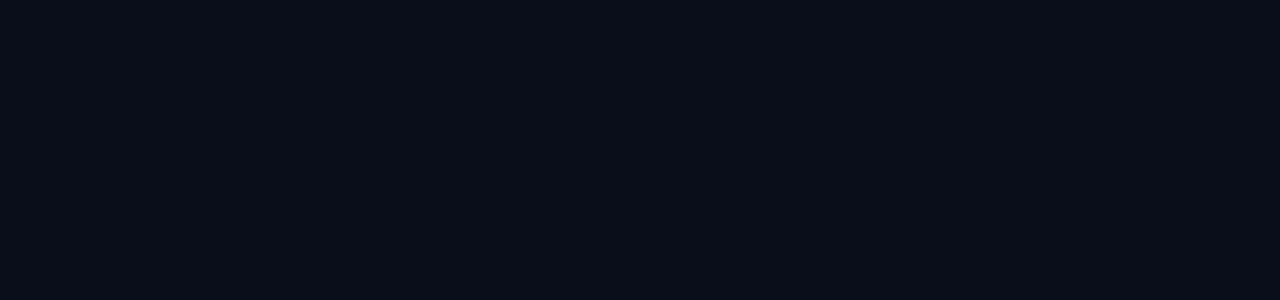
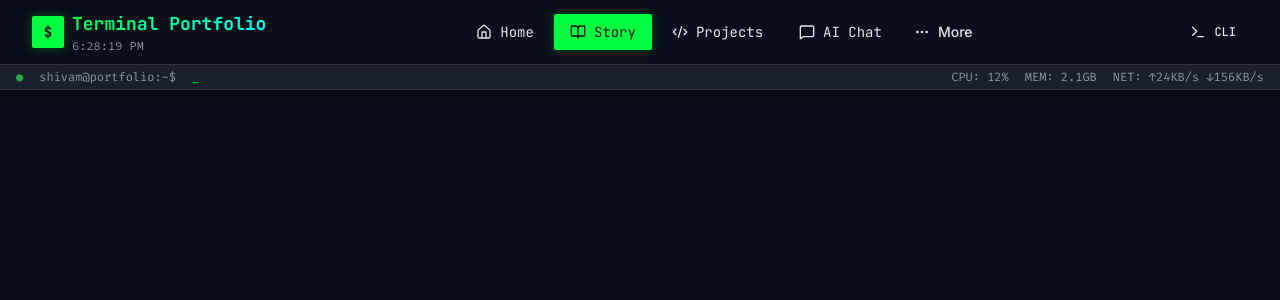
Before and after one commit to shivam86010/dev, a React (Vite) app: page /interactivestorymode in a window 1280 px wide. Before the commit this address had no page. Shown: the top 300 px of the page. Built offline with nearby package versions, Linux system fonts and the light colour scheme.

Commit message:
today work on story section

```diff
--- a/src/Components/Router/index.jsx
+++ b/src/Components/Router/index.jsx
@@ -1,10 +1,13 @@
 import React from 'react'
 import { Route , Routes } from 'react-router-dom'
 import TerminalHomePage from '../../Pages/TerminalHome/index'
+import InteractiveStoryMode from '../../Pages/InteractiveStory/index'
 function index() {
   return (
       <Routes>
         <Route path='/' element={<TerminalHomePage />} />
+        <Route path='/terminalhomepage' element={<TerminalHomePage />} />
+        <Route  path='/interactivestorymode' element={<InteractiveStoryMode />} />
       </Routes>
   )
 }
--- a/src/Components/Ui/Header.jsx
+++ b/src/Components/Ui/Header.jsx
@@ -17,8 +17,8 @@
   }, []);
 
   const navigationItems = [
-    { path: '/terminal-homepage', label: 'Home', command: 'cd ~', icon: 'Home' },
-    { path: '/interactive-story-mode', label: 'Story', command: './story.sh', icon: 'BookOpen' },
+    { path: '/terminalhomepage', label: 'Home', command: 'cd ~', icon: 'Home' },
+    { path: '/interactivestorymode', label: 'Story', command: './story.sh', icon: 'BookOpen' },
     { path: '/projects-lab-showcase', label: 'Projects', command: 'ls projects/', icon: 'Code2' },
     { path: '/ai-assistant-chat-interface', label: 'AI Chat', command: 'chat --ai', icon: 'MessageSquare' }
   ];
--- /dev/null
+++ b/src/Pages/InteractiveStory/index.jsx
@@ -0,0 +1,15 @@
+import React, { useState, useEffect } from 'react';
+import Header from '../../components/ui/Header';
+
+const InteractiveStoryMode = () => {
+
+
+  return (
+    <div className="min-h-screen bg-background">
+      <Header />
+
+    </div>
+  );
+};
+
+export default InteractiveStoryMode;
```
Also changed, not shown: src/Pages/InteractiveStory/ProjectModal.jsx (added), src/Pages/InteractiveStory/StoryIntro.jsx (added), src/Pages/InteractiveStory/StoryNavigation.jsx (added), src/Pages/InteractiveStory/StoryPanel.jsx (added), src/Pages/InteractiveStory/TechModal.jsx (added).
